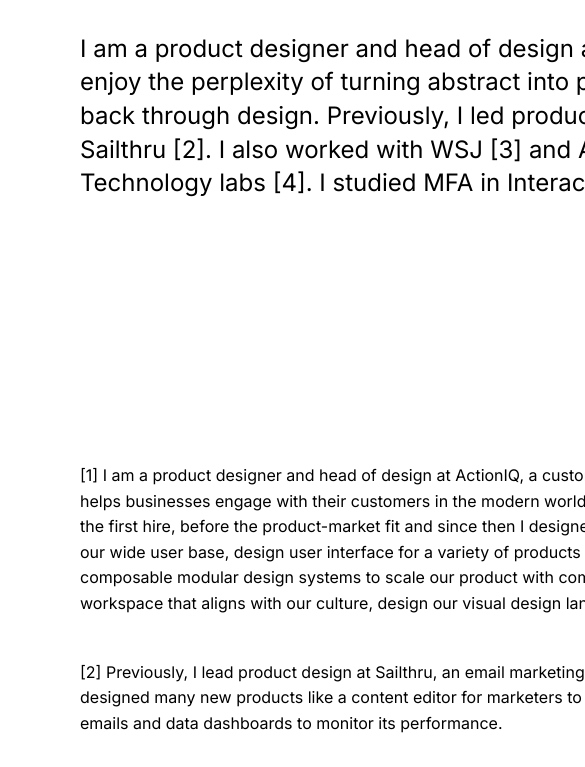
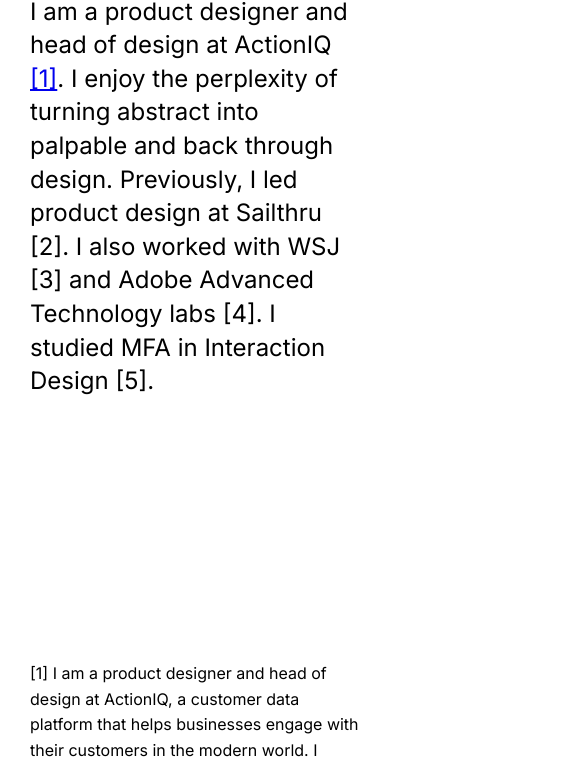
Before and after one commit to sepans/raschin, a Gatsby site: page / in a window 390 px wide. Shown: the part 181-948 px from the top of the page, 585 px wide, since content can reach past the window. Built offline with nearby package versions, Linux system fonts and the light colour scheme; Gatsby itself is replaced by a stand-in of ours.

Commit message:
mobile styles

```diff
--- a/src/components/layout.tsx
+++ b/src/components/layout.tsx
@@ -34,9 +34,13 @@
 const Container = styled.div`
   display: flex;
   max-width: 960px;
-  padding-left:80px;
-  padding-top:120px;
-  width: 780px;
+  width: 100%;
+  padding: 30px;
+  @media (min-width: 768px) {
+    width: 780px;
+    padding-left:80px;
+    padding-top:120px;
+  }
 
 `
 const MainArea = styled.div`
```
